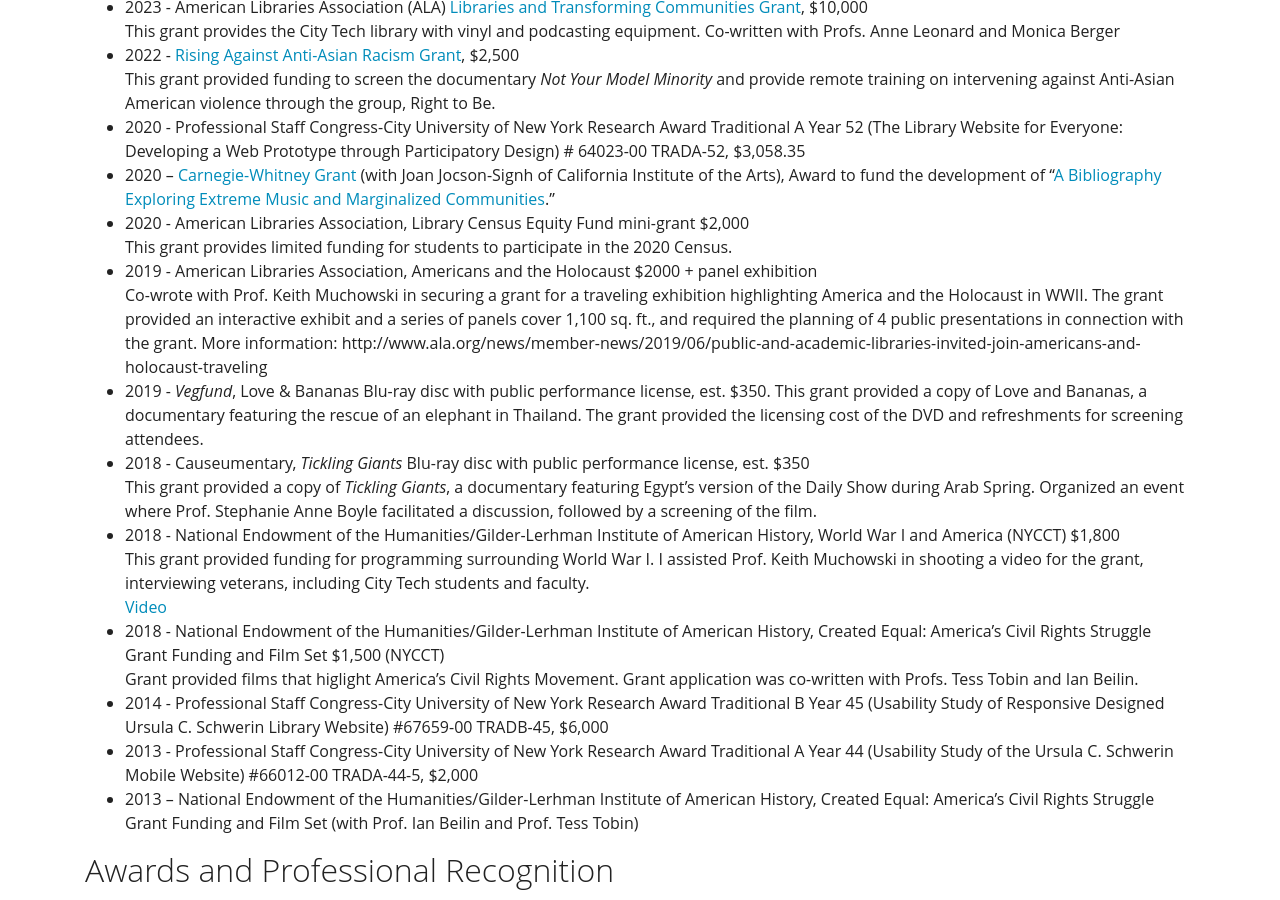
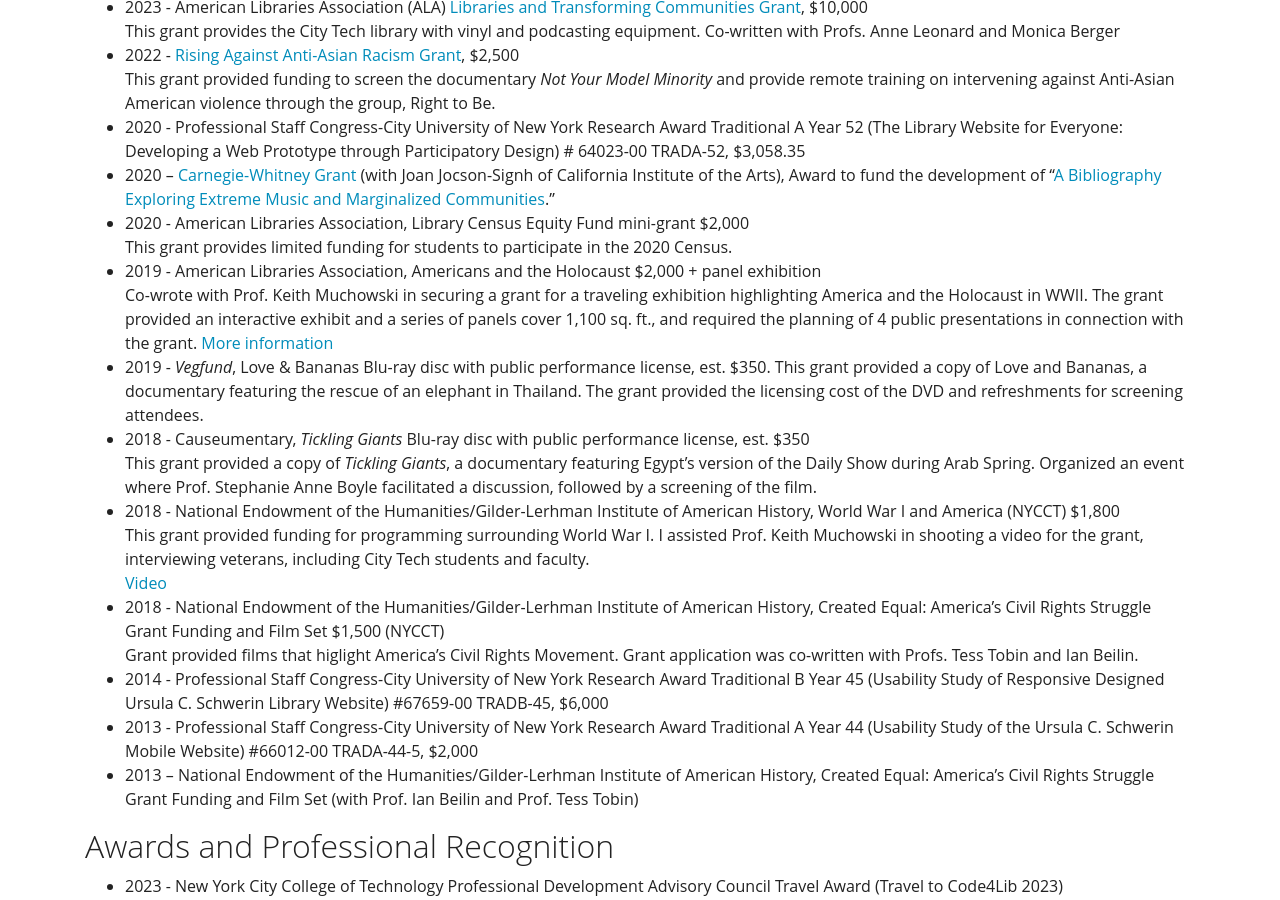
Before and after one commit to KentuckyFriedTofu/kentuckyfriedtofu.github.io.bak2, a Jekyll site: the page built from cv.md, in a window 1280 px wide and 900 px high, scrolled down 5974 px. Built offline with Jekyll 4.4.1, drawn with Linux system fonts in a browser that asks for light colours.

Commit message:
Update cv.md

```diff
--- a/cv.md
+++ b/cv.md
@@ -202,8 +202,8 @@ This grant provided funding to screen the documentary *Not Your Model Minority*
 * 2020 – [Carnegie-Whitney Grant](http://www.ala.org/aboutala/offices/publishing/sundry/alapubawrds/carnegiewhitneypast) (with Joan Jocson-Signh of California Institute of the Arts), Award to fund the development of “[A Bibliography Exploring Extreme Music and Marginalized Communities](https://libguides.citytech.cuny.edu/extrememusicbib/home).”<br>
 * 2020 - American Libraries Association, Library Census Equity Fund mini-grant $2,000<br>
 This grant provides limited funding for students to participate in the 2020 Census.<br>
-* 2019 - American Libraries Association, Americans and the Holocaust $2000 + panel exhibition<br>
-Co-wrote with Prof. Keith Muchowski in securing a grant for a traveling exhibition highlighting America and the Holocaust in WWII. The grant provided an interactive exhibit and a series of panels cover 1,100 sq. ft., and required the planning of 4 public presentations in connection with the grant. More information: http://www.ala.org/news/member-news/2019/06/public-and-academic-libraries-invited-join-americans-and-holocaust-traveling<br>
+* 2019 - American Libraries Association, Americans and the Holocaust $2,000 + panel exhibition<br>
+Co-wrote with Prof. Keith Muchowski in securing a grant for a traveling exhibition highlighting America and the Holocaust in WWII. The grant provided an interactive exhibit and a series of panels cover 1,100 sq. ft., and required the planning of 4 public presentations in connection with the grant. [More information](http://www.ala.org/news/member-news/2019/06/public-and-academic-libraries-invited-join-americans-and-holocaust-traveling)<br>
 * 2019 - *Vegfund*, Love & Bananas Blu-ray disc with public performance license, est. $350.
 This grant provided a copy of Love and Bananas, a documentary featuring the rescue of an elephant in Thailand. The grant provided the licensing cost of the DVD and refreshments for screening attendees.<br>
 * 2018 - Causeumentary, *Tickling Giants* Blu-ray disc with public performance license, est. $350<br>
```
